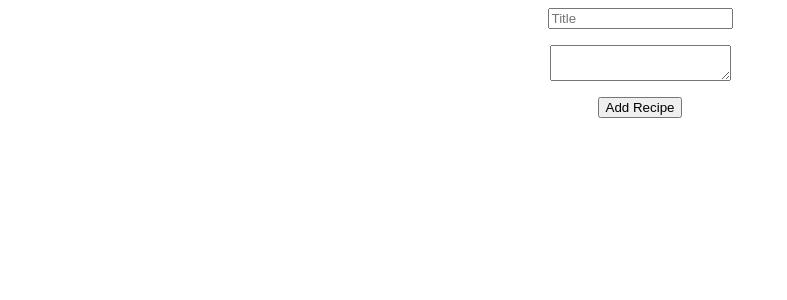
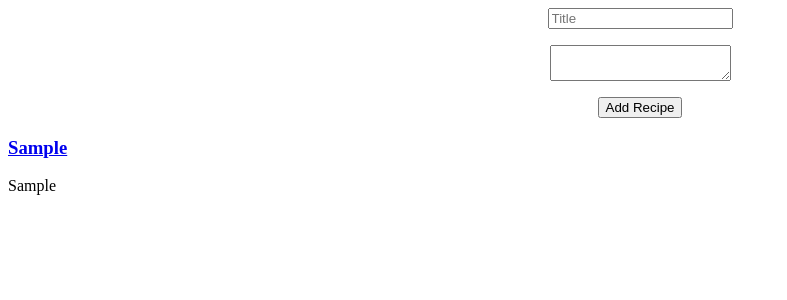
Before and after one commit to Sulley-Sadick/alx-fe-reactjs, a React (Vite) app in the folder recipe-sharing-app/: page / in a window 1280 px wide. Both pictures are taken after typing "Sample", "Sample" into the empty fields and a click on the button "Add Recipe". Shown: the top 300 px of the page, without its empty margins (0-787 px from the left). Built offline with nearby package versions, Linux system fonts and the light colour scheme.

Commit message:
changed the selector from state.filteredRecipes to state.recipes likewise the variable name to recipes

```diff
--- a/recipe-sharing-app/src/components/RecipeList.jsx
+++ b/recipe-sharing-app/src/components/RecipeList.jsx
@@ -1,14 +1,17 @@
 // RecipeList Component
+import { Link } from "react-router-dom";
 import useRecipeStore from "./recipeStore";
 
 const RecipeList = () => {
-  const filteredRecipes = useRecipeStore((state) => state.filteredRecipes);
+  const recipes = useRecipeStore((state) => state.recipes);
 
   return (
     <div>
-      {filteredRecipes.map((recipe) => (
+      {recipes.map((recipe) => (
         <div key={recipe.id}>
-          <h3>{recipe.title}</h3>
+          <Link to={`/recipe/${recipe.id}`}>
+            <h3>{recipe.title}</h3>
+          </Link>
           <p>{recipe.description}</p>
         </div>
       ))}
```
